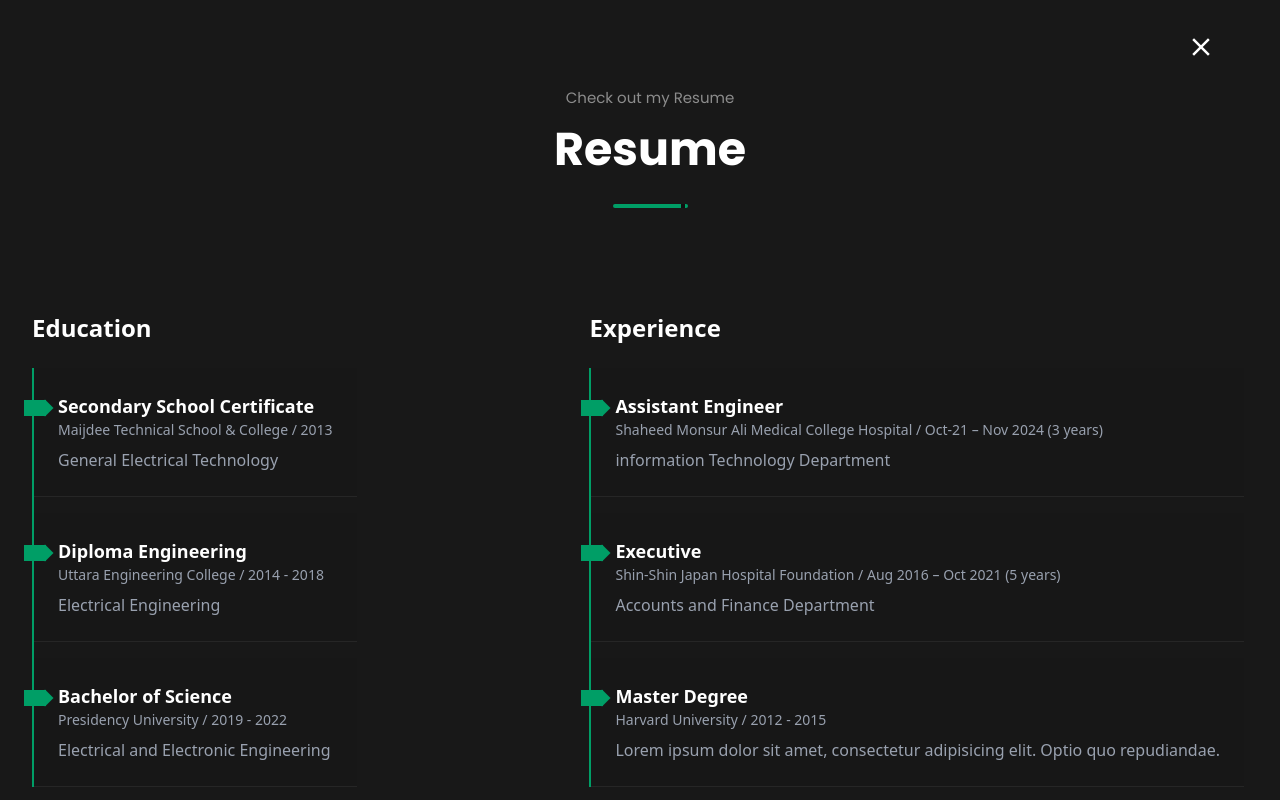
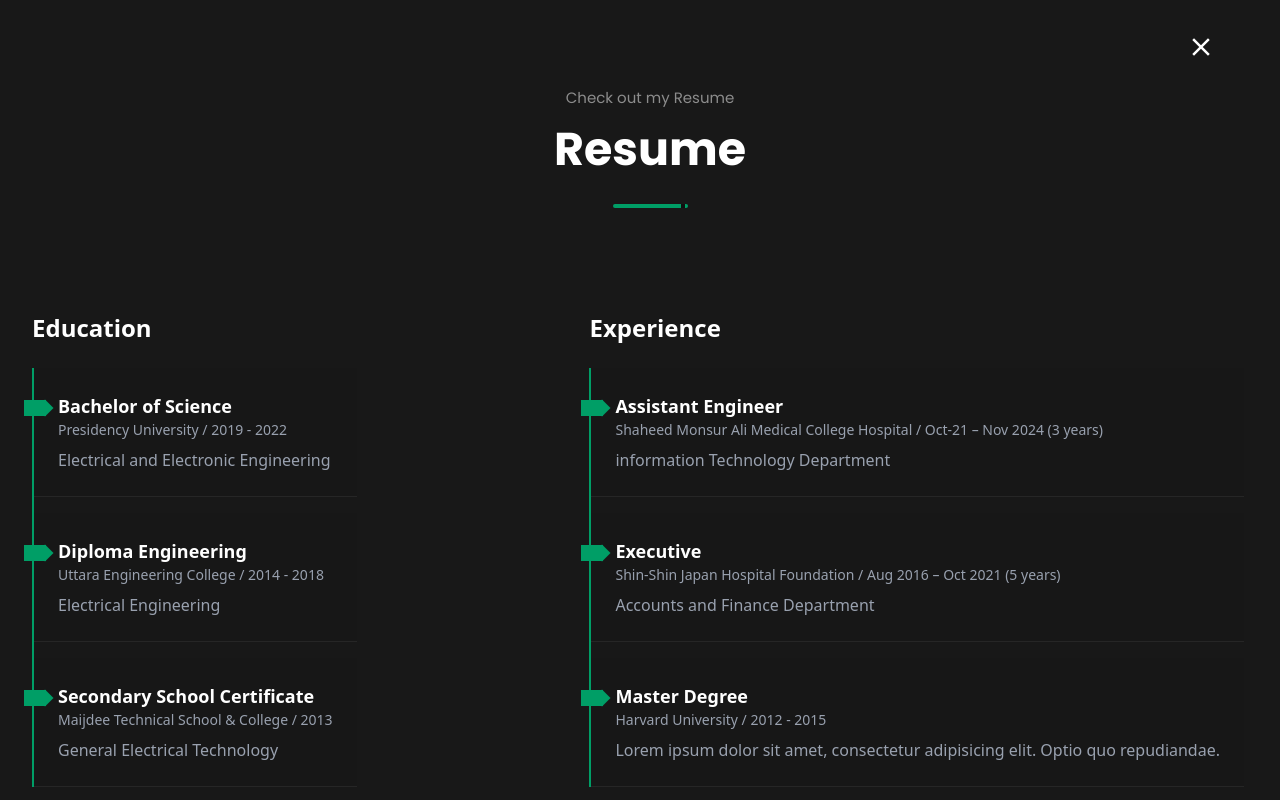
Before and after one commit to ATM-Sakayet-Hossain/Sakayet_protfolio, a React (Vite) app: page /Resume in a window 1280 px wide. Shown: the top 800 px of the page. Built offline with nearby package versions, Linux system fonts and the light colour scheme.

Commit message:
resume, contact

```diff
--- a/src/Components/resume/Education.jsx
+++ b/src/Components/resume/Education.jsx
@@ -3,11 +3,11 @@ import React from "react";
 const Education = () => {
   const educationData = [
     {
-      title: "Secondary School Certificate",
-      university: "Maijdee Technical School & College",
-      year: "2013",
+      title: "Bachelor of Science",
+      university: "Presidency University",
+      year: "2019 - 2022",
       description:
-        "General Electrical Technology",
+      "Electrical and Electronic Engineering",
     },
     {
       title: "Diploma Engineering",
@@ -17,11 +17,11 @@ const Education = () => {
       "Electrical Engineering",
     },
     {
-      title: "Bachelor of Science",
-      university: "Presidency University",
-      year: "2019 - 2022",
+      title: "Secondary School Certificate",
+      university: "Maijdee Technical School & College",
+      year: "2013",
       description:
-        "Electrical and Electronic Engineering",
+        "General Electrical Technology",
     },
   ];
 
```
Lines whose indentation alone changed are shown as unchanged.
